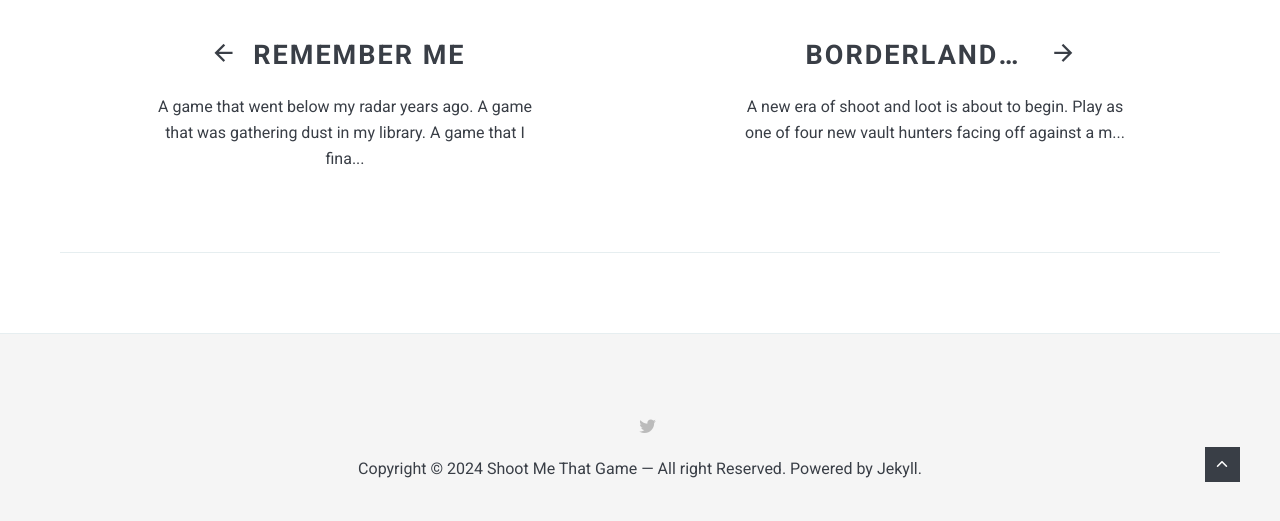
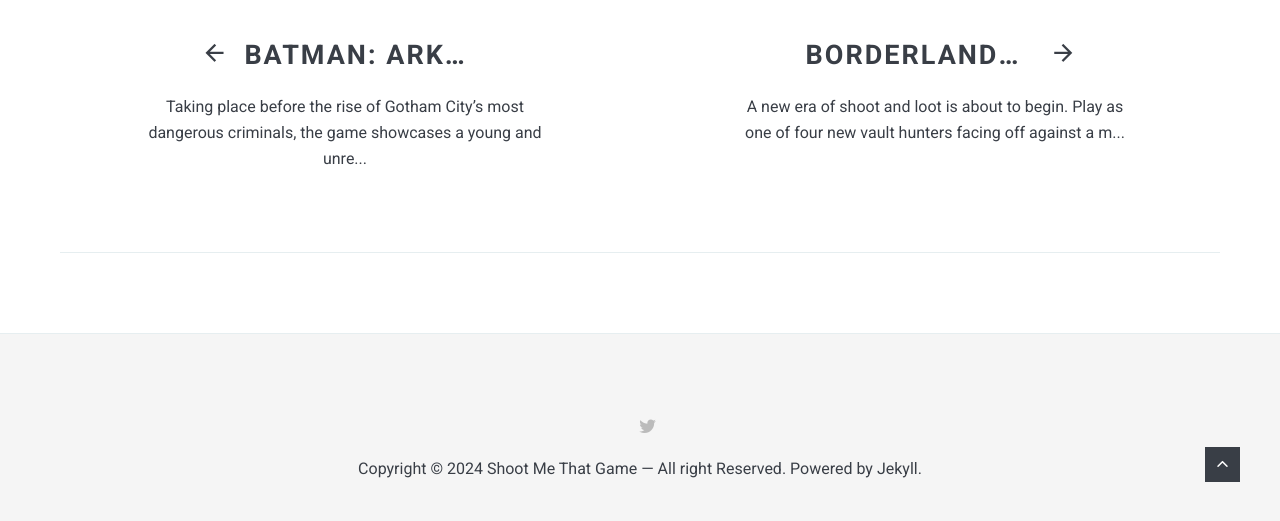
Before and after one commit to AnticOwl/anticowl.github.io, a Jekyll site: the page built from _posts/2024-08-11-Spec-Ops-The-Line..md, in a window 1280 px wide and 900 px high, scrolled down 2826 px, cut to the strip 378-899 px from the top of the window. Built offline with Jekyll 4.4.1, drawn with Linux system fonts in a browser that asks for light colours; nearby versions of some CDN libraries; some of the changed lines change nothing that is shown.

Commit message:
Update and rename 2024-07-19-Batman-Arkham-Origins.md to 2024-07-19-Batman-Arkham-Origins.md

```diff
--- a/_ToCheck/2024-07-19-Batman-Arkham-Origins.md
+++ b/_posts/2024-07-19-Batman-Arkham-Origins.md
@@ -6,15 +6,35 @@
 tags:   Screenshooting
 ---
 
+Taking place before the rise of Gotham City’s most dangerous criminals, the game showcases a young and unrefined Batman as he faces a defining moment in his early career as a crime fighter that sets his path to becoming the Dark Knight.
+
 ## Required
 * [Debug Menu by dron_3](https://mega.nz/file/k0kQhQhL#T7UaN_fmEgqAqSr2tB7EU1lnttRO_6ZQ8ltP5-9KVKY)
+* [Improved Origins Graphics](https://www.nexusmods.com/batmanarkhamorigins/mods/451)
 
 ## Optional
 * ReShade
 
 ## Installation
+
+### Debug Menu Installation
 Unzip, copy and paste the `dinput8.dll` file into the game folder direcotry `.\Batman Arkham Origins\SinglePlayer\Binaries\Win32`.
 The installation directory will depend of the store version (Steam, GOG or Epic).
+
+### Improved Origins Graphics Installation
+Download the mod from NexusMods, unzip it in a folder and click twice on `ImprovedOriginsGraphics.bat`.
+Choose `1 - Maximum` for better graphics and cape quality. Up to you for the contrast feature.
+Once done, launch the game and reapply the graphic settings. The mod will then be active.
+
+## How To Take A Shot
+Batman Arkham Origins is somewhat more tricky if you want to take some screenchots. But it's doable.
+To activate the debug camera, do as follow:
+
+* Press `Right Shift`.
+* Press `A` on the controller (Cheat Menu)
+* Navigate to `Activate Debug Camera` and press D-Pad Right
+* Navigate to `Freeze Game` and press D-Pad Right
+* Press `Right Shift`
 
 <style>
 .table_component {
@@ -127,3 +147,36 @@
         </tr>
     </tbody>
 </table>
+</div>
+
+When you got your shot, do the other way around to get back in the game
+
+## Debug Menu and Visuals
+
+To access the debug menu, two choices `RT + Menu` on your controller or `Right SHIFT`.
+The navigation is far more easier with the controller as you won't have to keep the debug menu key pressed when navigating.
+
+To have a better LOD (Level of Details), navigate until you reach the `ENGINE` page. you should see this
+
+<div style="width:65%; margin: auto;">
+<img src="/images/BAO-0O.jpg" alt="UUU v3 GUI" style="box-shadow: 3px 3px 3px gray;">
+</div>
+<div> </div>
+
+If the `Min Obj Pixels` default value is on 25.0000, lower it until you reach 0.5000 for more detailed environment.By default, the `MassiveLOD Distance Scale` is set to 1.0000. Set it to 5.0000
+
+<script defer
+  src="https://cdn.jsdelivr.net/npm/img-comparison-slider@8/dist/index.js">
+</script>
+<link
+  rel="stylesheet"
+  href="https://cdn.jsdelivr.net/npm/img-comparison-slider@8/dist/styles.css"
+/>
+
+<img-comparison-slider>
+  <img slot="first" src="/images/BAO-01.jpg" />
+  <img slot="second" src="/images/BAO-02.jpg" />
+</img-comparison-slider>
+
+## Some Reading
+[PC Wiki Gaming](https://www.pcgamingwiki.com/wiki/Batman:_Arkham_Origins)
```
